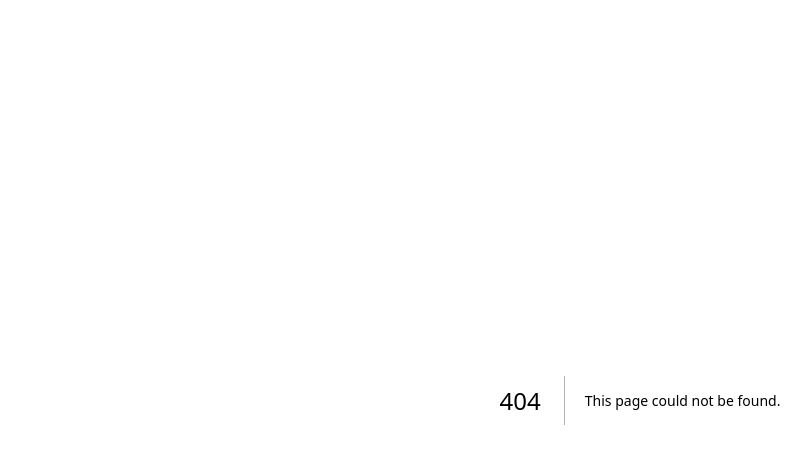
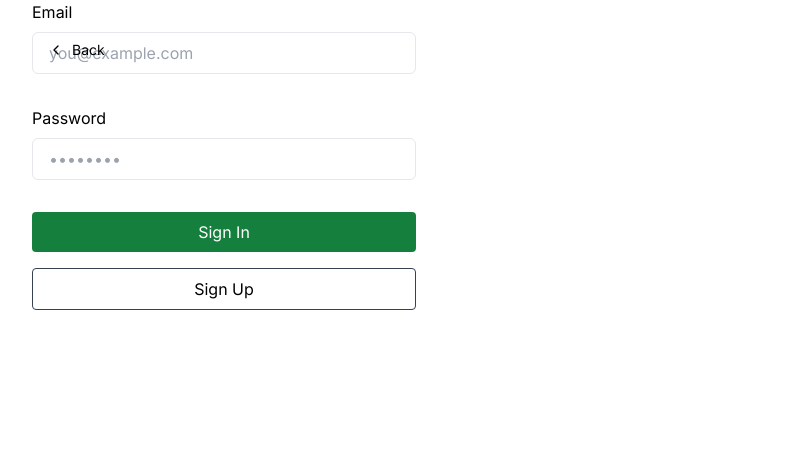
Before and after one commit to Lewisjohnward/tabata-timer, a Next.js app: page /login in a window 1280 px wide. Before the commit this address had no page. Shown: the top 464 px of the page, without its empty margins (0-811 px from the left). Built offline with nearby package versions, Linux system fonts and the light colour scheme.

Commit message:
added supabase login/auth boilerplate

```diff
--- /dev/null
+++ b/src/app/auth/callback/route.ts
@@ -0,0 +1,21 @@
+import { createRouteHandlerClient } from '@supabase/auth-helpers-nextjs'
+import { cookies } from 'next/headers'
+import { NextResponse } from 'next/server'
+
+export const dynamic = 'force-dynamic'
+
+export async function GET(request: Request) {
+  // The `/auth/callback` route is required for the server-side auth flow implemented
+  // by the Auth Helpers package. It exchanges an auth code for the user's session.
+  // https://supabase.com/docs/guides/auth/auth-helpers/nextjs#managing-sign-in-with-code-exchange
+  const requestUrl = new URL(request.url)
+  const code = requestUrl.searchParams.get('code')
+
+  if (code) {
+    const supabase = createRouteHandlerClient({ cookies })
+    await supabase.auth.exchangeCodeForSession(code)
+  }
+
+  // URL to redirect to after sign in process completes
+  return NextResponse.redirect(requestUrl.origin)
+}
--- /dev/null
+++ b/src/app/auth/sign-in/route.ts
@@ -0,0 +1,33 @@
+import { createRouteHandlerClient } from '@supabase/auth-helpers-nextjs'
+import { cookies } from 'next/headers'
+import { NextResponse } from 'next/server'
+
+export const dynamic = 'force-dynamic'
+
+export async function POST(request: Request) {
+  const requestUrl = new URL(request.url)
+  const formData = await request.formData()
+  const email = String(formData.get('email'))
+  const password = String(formData.get('password'))
+  const supabase = createRouteHandlerClient({ cookies })
+
+  const { error } = await supabase.auth.signInWithPassword({
+    email,
+    password,
+  })
+
+  if (error) {
+    return NextResponse.redirect(
+      `${requestUrl.origin}/login?error=Could not authenticate user`,
+      {
+        // a 301 status is required to redirect from a POST to a GET route
+        status: 301,
+      }
+    )
+  }
+
+  return NextResponse.redirect(requestUrl.origin, {
+    // a 301 status is required to redirect from a POST to a GET route
+    status: 301,
+  })
+}
--- /dev/null
+++ b/src/app/auth/sign-out/route.ts
@@ -0,0 +1,17 @@
+import { createRouteHandlerClient } from '@supabase/auth-helpers-nextjs'
+import { cookies } from 'next/headers'
+import { NextResponse } from 'next/server'
+
+export const dynamic = 'force-dynamic'
+
+export async function POST(request: Request) {
+  const requestUrl = new URL(request.url)
+  const supabase = createRouteHandlerClient({ cookies })
+
+  await supabase.auth.signOut()
+
+  return NextResponse.redirect(`${requestUrl.origin}/login`, {
+    // a 301 status is required to redirect from a POST to a GET route
+    status: 301,
+  })
+}
--- /dev/null
+++ b/src/app/auth/sign-up/route.ts
@@ -0,0 +1,39 @@
+import { createRouteHandlerClient } from '@supabase/auth-helpers-nextjs'
+import { cookies } from 'next/headers'
+import { NextResponse } from 'next/server'
+
+export const dynamic = 'force-dynamic'
+
+export async function POST(request: Request) {
+  const requestUrl = new URL(request.url)
+  const formData = await request.formData()
+  const email = String(formData.get('email'))
+  const password = String(formData.get('password'))
+  const supabase = createRouteHandlerClient({ cookies })
+
+  const { error } = await supabase.auth.signUp({
+    email,
+    password,
+    options: {
+      emailRedirectTo: `${requestUrl.origin}/auth/callback`,
+    },
+  })
+
+  if (error) {
+    return NextResponse.redirect(
+      `${requestUrl.origin}/login?error=Could not authenticate user`,
+      {
+        // a 301 status is required to redirect from a POST to a GET route
+        status: 301,
+      }
+    )
+  }
+
+  return NextResponse.redirect(
+    `${requestUrl.origin}/login?message=Check email to continue sign in process`,
+    {
+      // a 301 status is required to redirect from a POST to a GET route
+      status: 301,
+    }
+  )
+}
--- /dev/null
+++ b/src/app/login/messages.tsx
@@ -0,0 +1,23 @@
+'use client'
+
+import { useSearchParams } from 'next/navigation'
+
+export default function Messages() {
+  const searchParams = useSearchParams()
+  const error = searchParams.get('error')
+  const message = searchParams.get('message')
+  return (
+    <>
+      {error && (
+        <p className="mt-4 p-4 bg-neutral-900 text-neutral-300 text-center">
+          {error}
+        </p>
+      )}
+      {message && (
+        <p className="mt-4 p-4 bg-neutral-900 text-neutral-300 text-center">
+          {message}
+        </p>
+      )}
+    </>
+  )
+}
--- /dev/null
+++ b/src/app/login/page.tsx
@@ -0,0 +1,65 @@
+import Link from 'next/link'
+import Messages from './messages'
+
+export default function Login() {
+  return (
+    <div className="flex-1 flex flex-col w-full px-8 sm:max-w-md justify-center gap-2">
+      <Link
+        href="/"
+        className="absolute left-8 top-8 py-2 px-4 rounded-md no-underline text-foreground bg-btn-background hover:bg-btn-background-hover flex items-center group text-sm"
+      >
+        <svg
+          xmlns="http://www.w3.org/2000/svg"
+          width="24"
+          height="24"
+          viewBox="0 0 24 24"
+          fill="none"
+          stroke="currentColor"
+          strokeWidth="2"
+          strokeLinecap="round"
+          strokeLinejoin="round"
+          className="mr-2 h-4 w-4 transition-transform group-hover:-translate-x-1"
+        >
+          <polyline points="15 18 9 12 15 6" />
+        </svg>{' '}
+        Back
+      </Link>
+
+      <form
+        className="flex-1 flex flex-col w-full justify-center gap-2 text-foreground"
+        action="/auth/sign-in"
+        method="post"
+      >
+        <label className="text-md" htmlFor="email">
+          Email
+        </label>
+        <input
+          className="rounded-md px-4 py-2 bg-inherit border mb-6"
+          name="email"
+          placeholder="you@example.com"
+          required
+        />
+        <label className="text-md" htmlFor="password">
+          Password
+        </label>
+        <input
+          className="rounded-md px-4 py-2 bg-inherit border mb-6"
+          type="password"
+          name="password"
+          placeholder="••••••••"
+          required
+        />
+        <button className="bg-green-700 rounded px-4 py-2 text-white mb-2">
+          Sign In
+        </button>
+        <button
+          formAction="/auth/sign-up"
+          className="border border-gray-700 rounded px-4 py-2 text-black mb-2"
+        >
+          Sign Up
+        </button>
+        <Messages />
+      </form>
+    </div>
+  )
+}
```
